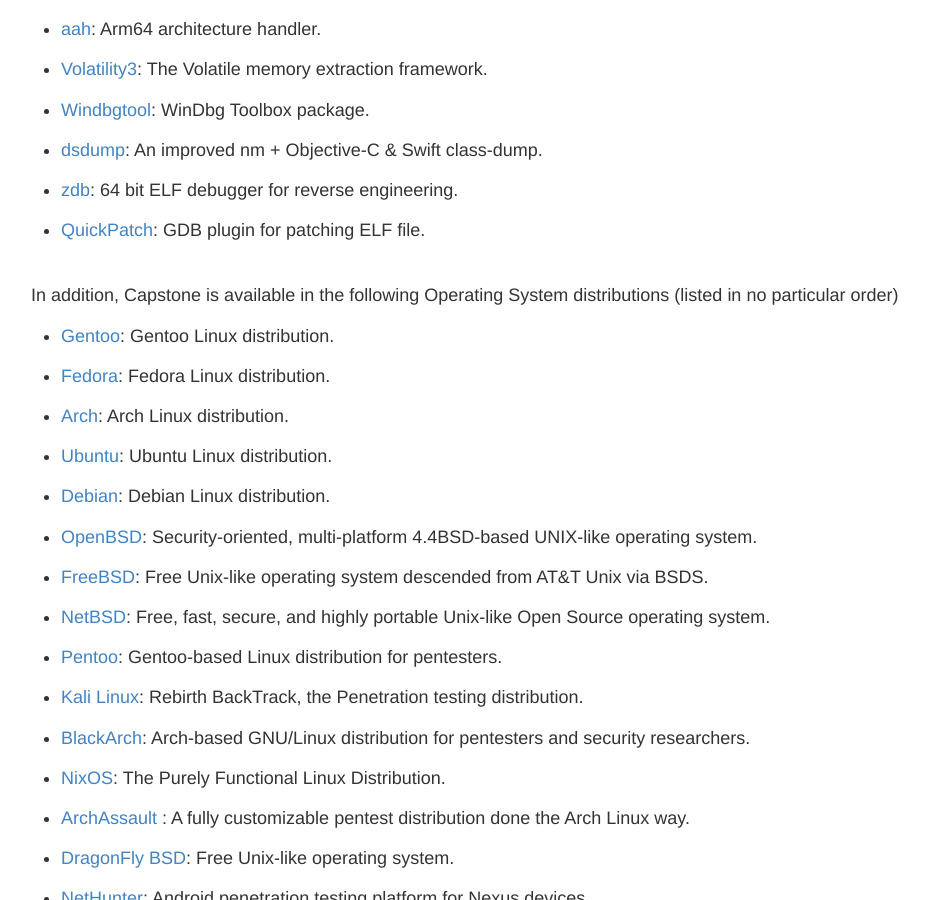
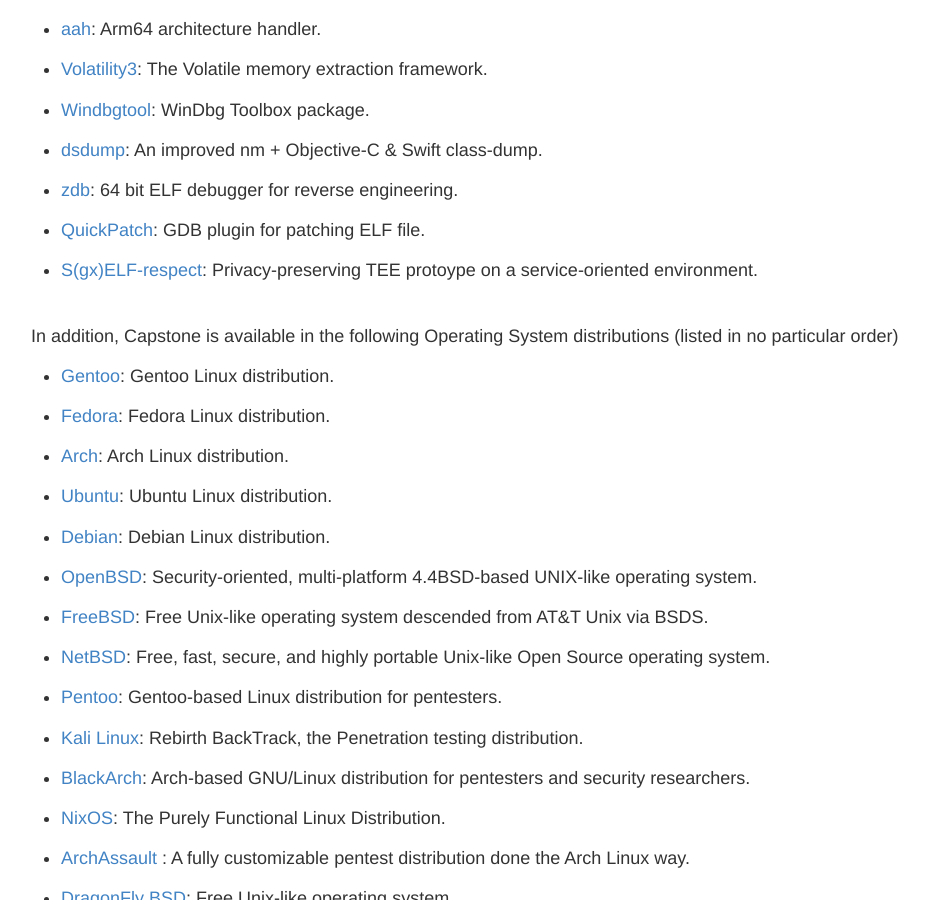
Before and after one commit to capstone-engine/capstone-engine.github.io, a Jekyll site: the page built from showcase.md, in a window 1280 px wide and 900 px high, scrolled down 20421 px. Shown: the whole window, without its empty margins (169-1098 px from the left). Built offline with Jekyll 4.4.1, drawn with Linux system fonts in a browser that asks for light colours; some of the changed lines change nothing that is shown.

Commit message:
showcase

```diff
--- a/showcase.md
+++ b/showcase.md
@@ -5,7 +5,7 @@
 
 ## Showcase
 
-In our knowledge, Capstone has been used by **490** following products (listed in no particular order).
+In our knowledge, Capstone has been used by **491** following products (listed in no particular order).
 
 - [Skorpio](http://groundx.io/docs/Opcde2018-skorpio.pdf): Cross-platform-architecture Dynamic Instrumentation Framework (PDF).
 
@@ -987,6 +987,8 @@
 
 - [QuickPatch](https://github.com/Jormit/zdb): GDB plugin for patching ELF file.
 
+- [S(gx)ELF-respect](https://github.com/StanPlatinum/elf-respect): Privacy-preserving TEE protoype on a service-oriented environment.
+
 
 <br>
 In addition, Capstone is available in the following Operating System distributions (listed in no particular order)
```
